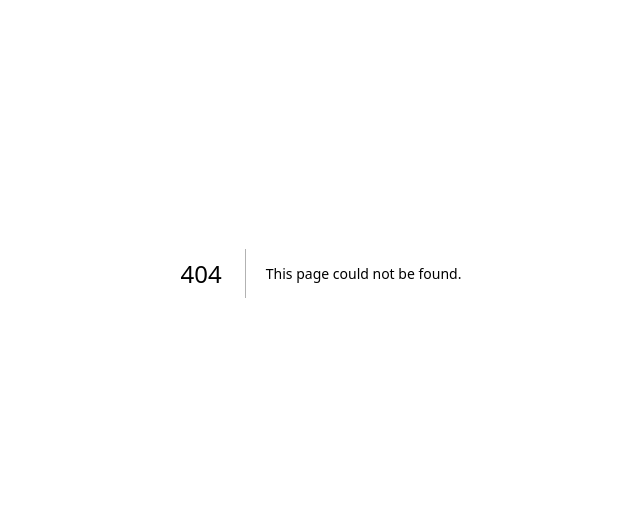
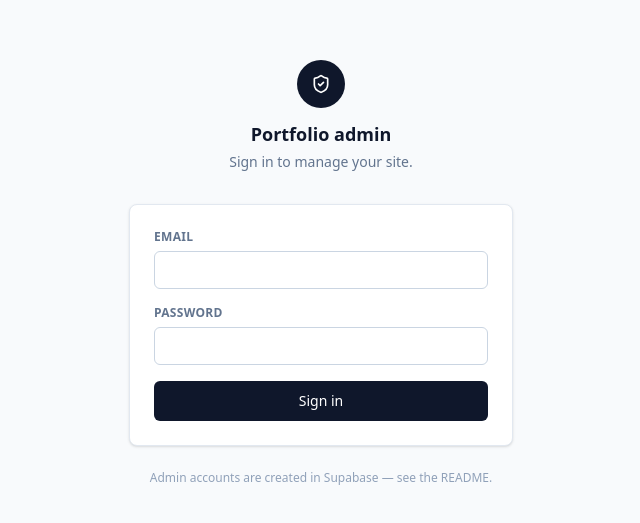
Before and after one commit to Entue250/translator-portfolio, a Next.js app: page /admin/login in a window 1280 px wide. Before the commit this address had no page. Shown: the part 127-650 px from the top of the page, without its empty margins (319-959 px from the left). Built offline with nearby package versions, Linux system fonts and the light colour scheme.

Commit message:
Add admin login page

```diff
--- /dev/null
+++ b/src/app/admin/login/page.tsx
@@ -0,0 +1,107 @@
+"use client";
+
+import { Suspense, useState, type FormEvent } from "react";
+import { useRouter, useSearchParams } from "next/navigation";
+import { createClient } from "@/lib/supabase/client";
+import { ShieldCheck } from "lucide-react";
+
+export default function LoginPage() {
+  return (
+    <Suspense fallback={null}>
+      <LoginForm />
+    </Suspense>
+  );
+}
+
+function LoginForm() {
+  const router = useRouter();
+  const searchParams = useSearchParams();
+  const [email, setEmail] = useState("");
+  const [password, setPassword] = useState("");
+  const [error, setError] = useState<string | null>(null);
+  const [loading, setLoading] = useState(false);
+
+  async function handleSubmit(e: FormEvent) {
+    e.preventDefault();
+    setLoading(true);
+    setError(null);
+
+    const supabase = createClient();
+    const { error: signInError } = await supabase.auth.signInWithPassword({
+      email,
+      password,
+    });
+
+    setLoading(false);
+
+    if (signInError) {
+      setError(signInError.message);
+      return;
+    }
+
+    const next = searchParams.get("next") || "/admin";
+    router.push(next);
+    router.refresh();
+  }
+
+  return (
+    <div className="flex min-h-screen items-center justify-center bg-slate-50 px-6 font-sans">
+      <div className="w-full max-w-sm">
+        <div className="mb-8 flex flex-col items-center text-center">
+          <div className="mb-3 flex h-12 w-12 items-center justify-center rounded-full bg-slate-900 text-white">
+            <ShieldCheck className="h-5 w-5" />
+          </div>
+          <h1 className="text-lg font-semibold text-slate-900">Portfolio admin</h1>
+          <p className="mt-1 text-sm text-slate-500">Sign in to manage your site.</p>
+        </div>
+
+        <form
+          onSubmit={handleSubmit}
+          className="space-y-4 rounded-lg border border-slate-200 bg-white p-6 shadow-sm"
+        >
+          <label className="block">
+            <span className="mb-1.5 block text-xs font-semibold uppercase tracking-wide text-slate-500">
+              Email
+            </span>
+            <input
+              type="email"
+              required
+              autoComplete="email"
+              value={email}
+              onChange={(e) => setEmail(e.target.value)}
+              className="w-full rounded-md border border-slate-300 px-3 py-2 text-sm focus:border-slate-500 focus:outline-none focus:ring-1 focus:ring-slate-500"
+            />
+          </label>
+
+          <label className="block">
+            <span className="mb-1.5 block text-xs font-semibold uppercase tracking-wide text-slate-500">
+              Password
+            </span>
+            <input
+              type="password"
+              required
+              autoComplete="current-password"
+              value={password}
+              onChange={(e) => setPassword(e.target.value)}
+              className="w-full rounded-md border border-slate-300 px-3 py-2 text-sm focus:border-slate-500 focus:outline-none focus:ring-1 focus:ring-slate-500"
+            />
+          </label>
+
+          {error && <p className="text-sm text-red-600">{error}</p>}
+
+          <button
+            type="submit"
+            disabled={loading}
+            className="w-full rounded-md bg-slate-900 py-2.5 text-sm font-medium text-white hover:bg-slate-700 disabled:opacity-50"
+          >
+            {loading ? "Signing in…" : "Sign in"}
+          </button>
+        </form>
+
+        <p className="mt-6 text-center text-xs text-slate-400">
+          Admin accounts are created in Supabase — see the README.
+        </p>
+      </div>
+    </div>
+  );
+}
```
